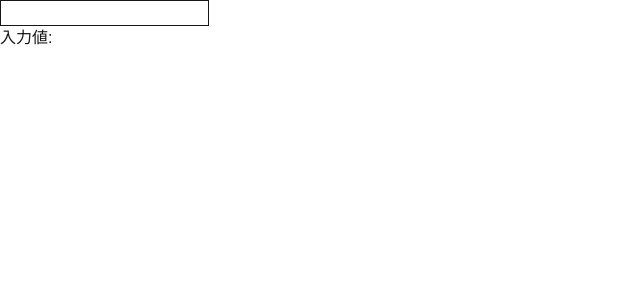
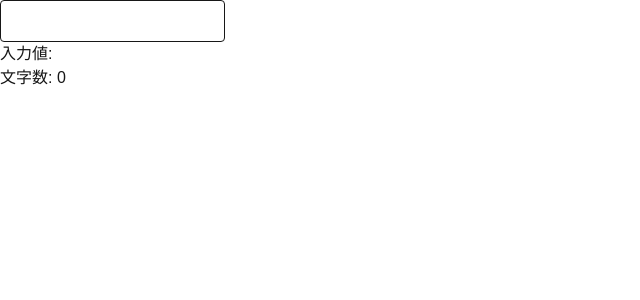
Before and after one commit to Kykoji000/next-practice, a Next.js app in the folder next-app/: page /top in a window 1280 px wide. Shown: the top 300 px of the page, without its empty margins (0-640 px from the left). Built offline with nearby package versions, Linux system fonts and the light colour scheme.

Commit message:
System using useEffect

```diff
--- a/next-app/app/top/page.tsx
+++ b/next-app/app/top/page.tsx
@@ -1,19 +1,25 @@
 "use client";
 
-import { useState } from "react";
+import { useState, useEffect } from "react";
 
 function Page() {
-    const [text, setText] = useState("");
+    const [text,setText] = useState("");
+    const [count, setCount] = useState(0);
+
+    useEffect(() => {
+        setCount(text.length);
+    }, [text]);
 
     return (
         <div>
             <input
-                className="p-2rounded-xl border"
-                onChange={(e) =>{
+                className="p-2 rounded border"
+                onChange={(e) => {
                     setText(e.target.value);
                 }}
             />
             <p>入力値: {text}</p>
+            <p>文字数: {count}</p>
         </div>
     );
 }
```
